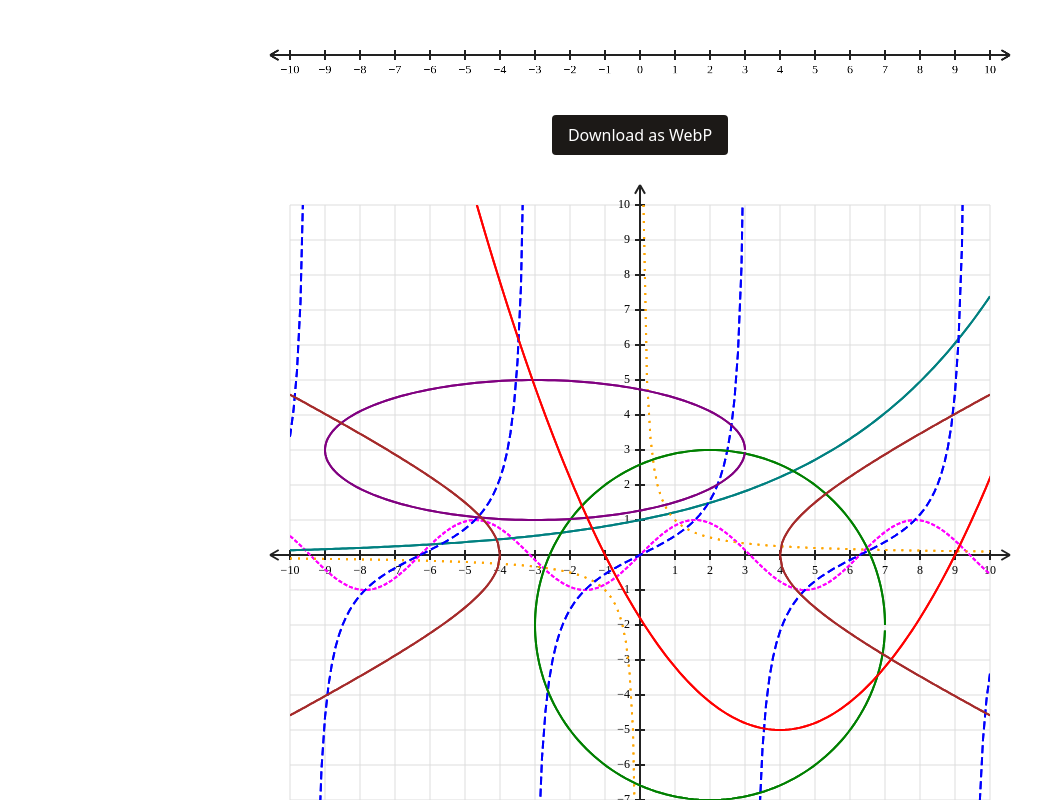
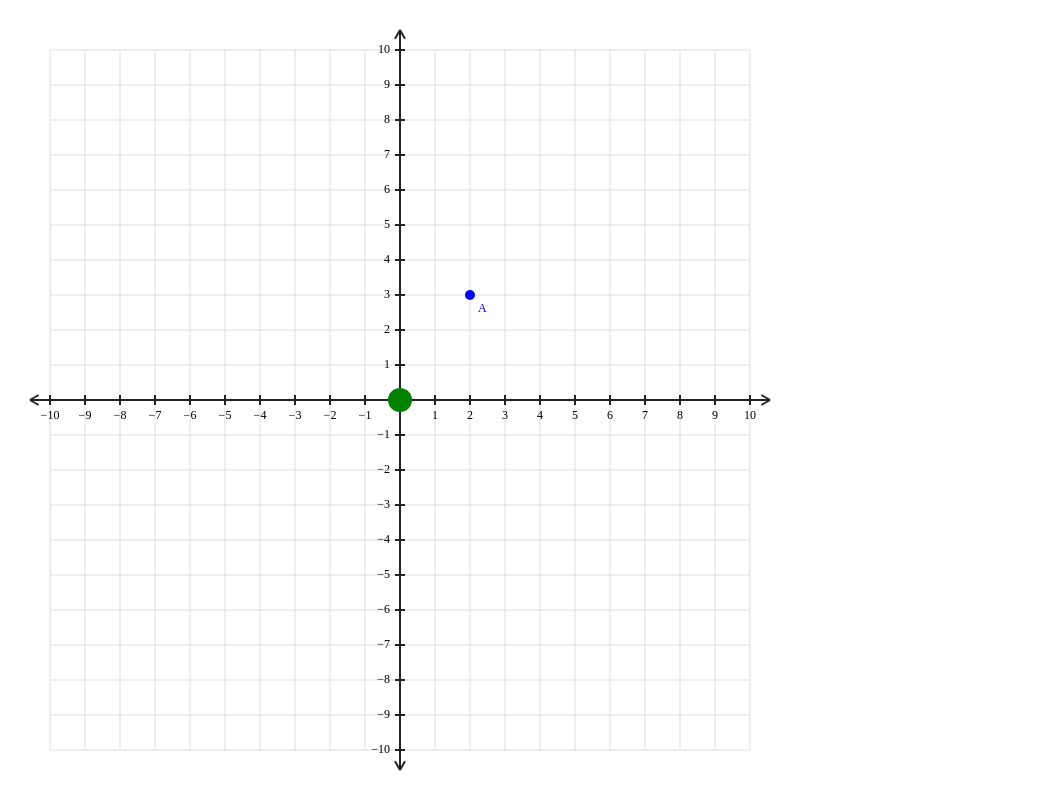
Before and after one commit to athenexfolk/athene-kit, a React (Vite) app: page / in a window 1280 px wide. Shown: the top 800 px of the page, without its empty margins (0-1045 px from the left). Built offline with nearby package versions, Linux system fonts and the light colour scheme.

Commit message:
add onDraw for custom drawing

```diff
--- a/src/App.tsx
+++ b/src/App.tsx
@@ -1,138 +1,167 @@
-import CanvasExportable from './canvas/CanvasExportable';
 import CartesianPlane from './canvas/CartesianPlane';
-import NumberLine from './canvas/NumberLine';
 
-function App() {
-  // Circle: center (2, -2), radius 5
-  const circlePoints = Array.from({ length: 200 }, (_, i) => {
-    const theta = (2 * Math.PI * i) / 200;
-    return { x: 2 + 5 * Math.cos(theta), y: -2 + 5 * Math.sin(theta) };
-  });
-
-  // Ellipse: center (-3, 3), a=6, b=2
-  const ellipsePoints = Array.from({ length: 200 }, (_, i) => {
-    const theta = (2 * Math.PI * i) / 200;
-    return { x: -3 + 6 * Math.cos(theta), y: 3 + 2 * Math.sin(theta) };
-  });
-
-  // Parabola: y = 0.2 * (x - 4)^2 - 5, x in [-6, 14]
-  const parabolaPoints = Array.from({ length: 200 }, (_, i) => {
-    const x = -6 + (20 * i) / 199;
-    const y = 0.2 * Math.pow(x - 4, 2) - 5;
-    return { x, y };
-  });
-
-  // Hyperbola: (x/4)^2 - (y/2)^2 = 1, x in [-10, -4] U [4, 10]
-  const hyperbolaPoints1 = Array.from({ length: 100 }, (_, i) => {
-    const x = -10 + (6 * i) / 99;
-    const y = 2 * Math.sqrt(Math.pow(x / 4, 2) - 1);
-    return { x, y };
-  });
-  const hyperbolaPoints2 = Array.from({ length: 100 }, (_, i) => {
-    const x = -10 + (6 * i) / 99;
-    const y = -2 * Math.sqrt(Math.pow(x / 4, 2) - 1);
-    return { x, y };
-  });
-  const hyperbolaPoints3 = Array.from({ length: 100 }, (_, i) => {
-    const x = 4 + (6 * i) / 99;
-    const y = 2 * Math.sqrt(Math.pow(x / 4, 2) - 1);
-    return { x, y };
-  });
-  const hyperbolaPoints4 = Array.from({ length: 100 }, (_, i) => {
-    const x = 4 + (6 * i) / 99;
-    const y = -2 * Math.sqrt(Math.pow(x / 4, 2) - 1);
-    return { x, y };
-  });
-
+export default function App() {
   return (
-    <>
-      <CanvasExportable
-        filename="my-number-line.webp"
-        buttonLabel="Download as WebP"
-      >
-        {(canvasRef) => <NumberLine ref={canvasRef} />}
-      </CanvasExportable>
-      <CanvasExportable filename="my-plot.webp" buttonLabel="Download as WebP">
-        {(canvasRef) => (
-          <CartesianPlane
-            ref={canvasRef}
-            lines={[
-              // Sine function
-              {
-                fn: (x) => Math.sin(x),
-                domain: [-10, 10],
-                color: 'magenta',
-                width: 2,
-                dash: [4, 2],
-              },
-              // Exponential function
-              {
-                fn: (x) => Math.exp(x / 5),
-                domain: [-10, 10],
-                color: 'teal',
-                width: 2,
-              },
-              // Reciprocal function
-              {
-                fn: (x) => 1 / x,
-                domain: [-10, 10],
-                color: 'orange',
-                width: 2,
-                dash: [2, 6],
-              },
-              // Tangent function
-              {
-                fn: (x) => Math.tan(x / 2),
-                domain: [-10, 10],
-                color: 'blue',
-                width: 2,
-                dash: [8, 4],
-              },
-              // Circle
-              {
-                points: circlePoints,
-                color: 'green',
-                width: 2,
-              },
-              // Ellipse
-              {
-                points: ellipsePoints,
-                color: 'purple',
-                width: 2,
-              },
-              // Parabola
-              {
-                points: parabolaPoints,
-                color: 'red',
-                width: 2,
-              },
-              // Hyperbola (4 branches)
-              {
-                points: hyperbolaPoints1,
-                color: 'brown',
-                width: 2,
-              },
-              {
-                points: hyperbolaPoints2,
-                color: 'brown',
-                width: 2,
-              },
-              {
-                points: hyperbolaPoints3,
-                color: 'brown',
-                width: 2,
-              },
-              {
-                points: hyperbolaPoints4,
-                color: 'brown',
-                width: 2,
-              },
-            ]}
-          />
-        )}
-      </CanvasExportable>
-    </>
+    <CartesianPlane
+      minX={-10}
+      maxX={10}
+      minY={-10}
+      maxY={10}
+      points={[{ x: 2, y: 3, color: 'blue', label: 'A' }]}
+      onDraw={(ctx, props) => {
+        // Draw a custom green circle at (0,0)
+        const { size, margin, minX, maxX, minY, maxY } = props;
+        const xRange = maxX - minX;
+        const yRange = maxY - minY;
+        const planeSize = size - margin * 2;
+        const px = margin + ((0 - minX) / xRange) * planeSize;
+        const py = margin + planeSize - ((0 - minY) / yRange) * planeSize;
+        ctx.save();
+        ctx.fillStyle = 'green';
+        ctx.beginPath();
+        ctx.arc(px, py, 12, 0, 2 * Math.PI);
+        ctx.fill();
+        ctx.restore();
+      }}
+    />
   );
 }
 
-export default App;
+// import CanvasExportable from './canvas/CanvasExportable';
+// import CartesianPlane from './canvas/CartesianPlane';
+// import NumberLine from './canvas/NumberLine';
+
+// function App() {
+//   // Circle: center (2, -2), radius 5
+//   const circlePoints = Array.from({ length: 200 }, (_, i) => {
+//     const theta = (2 * Math.PI * i) / 200;
+//     return { x: 2 + 5 * Math.cos(theta), y: -2 + 5 * Math.sin(theta) };
+//   });
+
+//   // Ellipse: center (-3, 3), a=6, b=2
+//   const ellipsePoints = Array.from({ length: 200 }, (_, i) => {
+//     const theta = (2 * Math.PI * i) / 200;
+//     return { x: -3 + 6 * Math.cos(theta), y: 3 + 2 * Math.sin(theta) };
+//   });
+
+//   // Parabola: y = 0.2 * (x - 4)^2 - 5, x in [-6, 14]
+//   const parabolaPoints = Array.from({ length: 200 }, (_, i) => {
+//     const x = -6 + (20 * i) / 199;
+//     const y = 0.2 * Math.pow(x - 4, 2) - 5;
+//     return { x, y };
+//   });
+
+//   // Hyperbola: (x/4)^2 - (y/2)^2 = 1, x in [-10, -4] U [4, 10]
+//   const hyperbolaPoints1 = Array.from({ length: 100 }, (_, i) => {
+//     const x = -10 + (6 * i) / 99;
+//     const y = 2 * Math.sqrt(Math.pow(x / 4, 2) - 1);
+//     return { x, y };
+//   });
+//   const hyperbolaPoints2 = Array.from({ length: 100 }, (_, i) => {
+//     const x = -10 + (6 * i) / 99;
+//     const y = -2 * Math.sqrt(Math.pow(x / 4, 2) - 1);
+//     return { x, y };
+//   });
+//   const hyperbolaPoints3 = Array.from({ length: 100 }, (_, i) => {
+//     const x = 4 + (6 * i) / 99;
+//     const y = 2 * Math.sqrt(Math.pow(x / 4, 2) - 1);
+//     return { x, y };
+//   });
+//   const hyperbolaPoints4 = Array.from({ length: 100 }, (_, i) => {
+//     const x = 4 + (6 * i) / 99;
+//     const y = -2 * Math.sqrt(Math.pow(x / 4, 2) - 1);
+//     return { x, y };
+//   });
+
+//   return (
+//     <>
+//       <CanvasExportable
+//         filename="my-number-line.webp"
+//         buttonLabel="Download as WebP"
+//       >
+//         {(canvasRef) => <NumberLine ref={canvasRef} />}
+//       </CanvasExportable>
+//       <CanvasExportable filename="my-plot.webp" buttonLabel="Download as WebP">
+//         {(canvasRef) => (
+//           <CartesianPlane
+//             ref={canvasRef}
+//             lines={[
+//               // Sine function
+//               {
+//                 fn: (x) => Math.sin(x),
+//                 domain: [-10, 10],
+//                 color: 'magenta',
+//                 width: 2,
+//                 dash: [4, 2],
+//               },
+//               // Exponential function
+//               {
+//                 fn: (x) => Math.exp(x / 5),
+//                 domain: [-10, 10],
+//                 color: 'teal',
+//                 width: 2,
+//               },
+//               // Reciprocal function
+//               {
+//                 fn: (x) => 1 / x,
+//                 domain: [-10, 10],
+//                 color: 'orange',
+//                 width: 2,
+//                 dash: [2, 6],
+//               },
+//               // Tangent function
+//               {
+//                 fn: (x) => Math.tan(x / 2),
+//                 domain: [-10, 10],
+//                 color: 'blue',
+//                 width: 2,
+//                 dash: [8, 4],
+//               },
+//               // Circle
+//               {
+//                 points: circlePoints,
+//                 color: 'green',
+//                 width: 2,
+//               },
+//               // Ellipse
+//               {
+//                 points: ellipsePoints,
+//                 color: 'purple',
+//                 width: 2,
+//               },
+//               // Parabola
+//               {
+//                 points: parabolaPoints,
+//                 color: 'red',
+//                 width: 2,
+//               },
+//               // Hyperbola (4 branches)
+//               {
+//                 points: hyperbolaPoints1,
+//                 color: 'brown',
+//                 width: 2,
+//               },
+//               {
+//                 points: hyperbolaPoints2,
+//                 color: 'brown',
+//                 width: 2,
+//               },
+//               {
+//                 points: hyperbolaPoints3,
+//                 color: 'brown',
+//                 width: 2,
+//               },
+//               {
+//                 points: hyperbolaPoints4,
+//                 color: 'brown',
+//                 width: 2,
+//               },
+//             ]}
+//           />
+//         )}
+//       </CanvasExportable>
+//     </>
+//   );
+// }
+
+// export default App;
--- a/src/canvas/CartesianPlane.tsx
+++ b/src/canvas/CartesianPlane.tsx
@@ -52,6 +52,7 @@ interface CartesianPlaneProps extends Bounds {
   points: DisplayPoint[];
   lines?: DisplayLine[];
   dpr?: number;
+  onDraw?: (ctx: CanvasRenderingContext2D, props: CartesianPlaneProps) => void;
 }
 
 const defaultProps: CartesianPlaneProps = {
@@ -153,6 +154,10 @@ const CartesianPlane = forwardRef<
     drawPoints(ctx, props);
     drawLines(ctx, props);
 
+    // Stage 6: Custom user drawing (after all built-in drawing)
+    if (props.onDraw) {
+      props.onDraw(ctx, props);
+    }
     // Stage 6: Restore to previous state
     ctx.restore();
     ctx.restore();
--- a/src/canvas/NumberLine.tsx
+++ b/src/canvas/NumberLine.tsx
@@ -19,6 +19,7 @@ interface NumberLineProps {
   arrowHeadSize: number;
   axisExtension: number;
   showArrows: boolean;
+  onDraw?: (ctx: CanvasRenderingContext2D, props: NumberLineProps) => void;
 }
 
 const defaultProps: NumberLineProps = {
@@ -68,6 +69,9 @@ const NumberLine = forwardRef<HTMLCanvasElement, Partial<NumberLineProps>>(
       ctx.save();
       ctx.scale(dpr, dpr);
       drawNumberLine(ctx, props);
+      if (props.onDraw) {
+        props.onDraw(ctx, props);
+      }
       ctx.restore();
     }, [props]);
 
```
